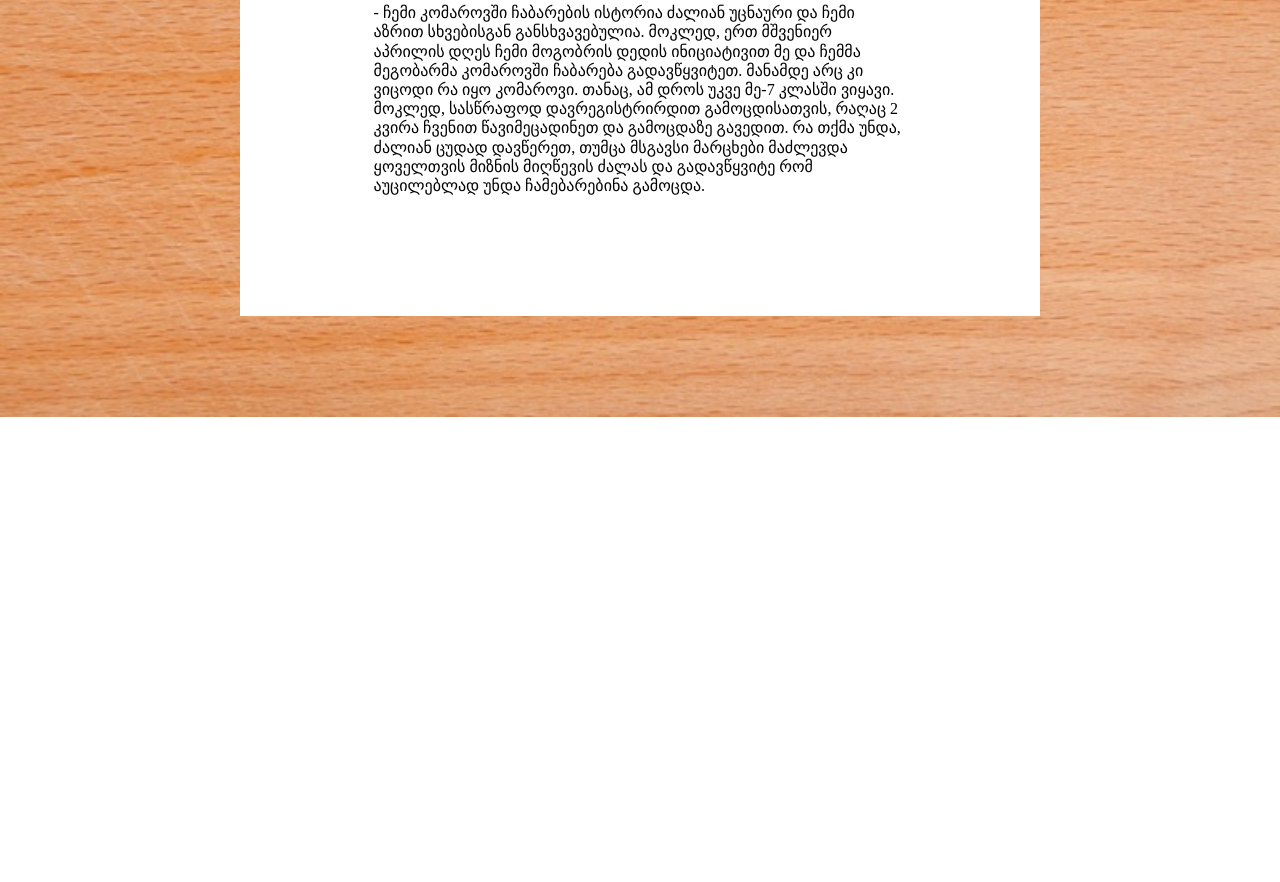
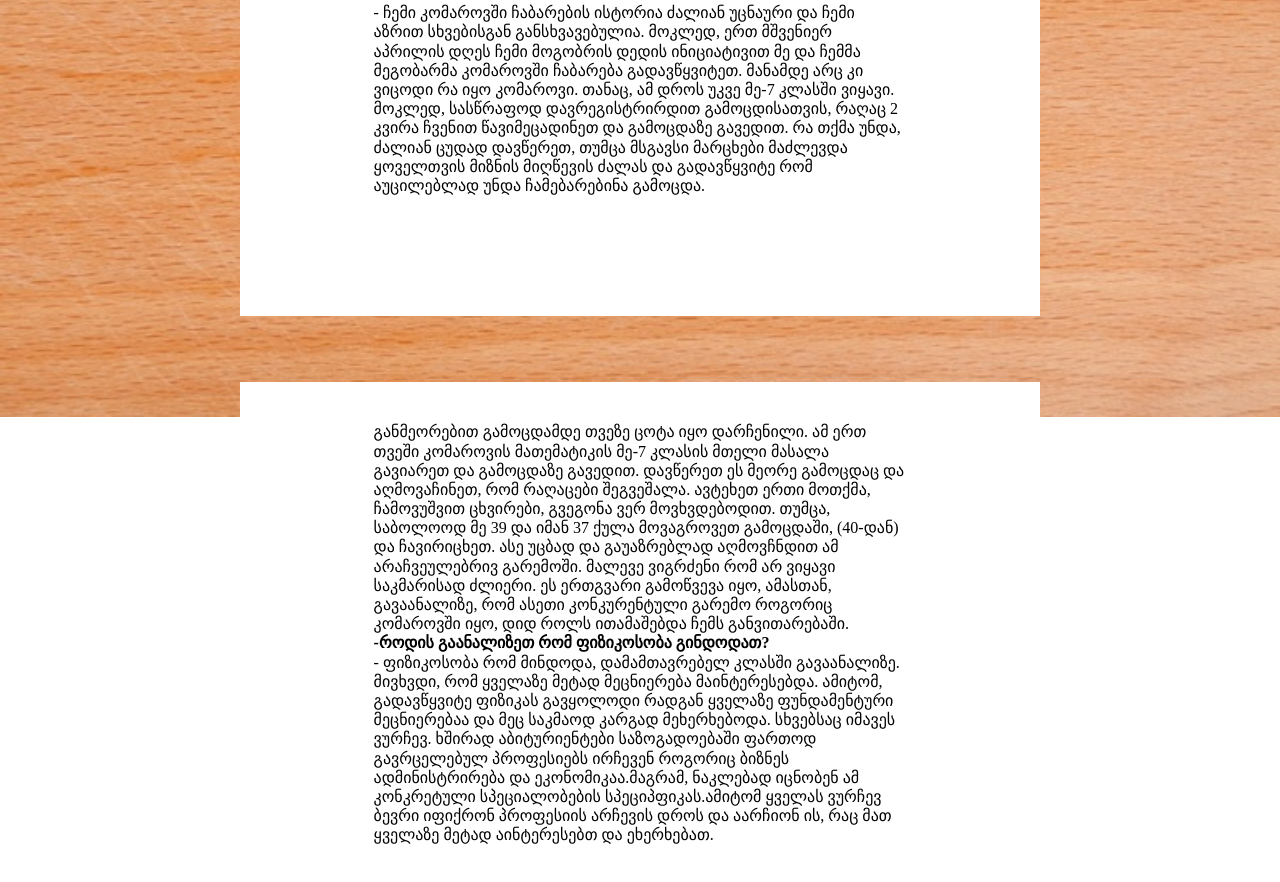
Before and after one commit to luka199199/luka199199.github.io, a plain HTML site: page interview.html in a window 1280 px wide. Shown: the part 863-1745 px from the top of the page. Before the commit the page ends 1280 px from the top, so only its background shows below. Drawn offline with Linux system fonts and the light colour scheme.

Commit message:
Update interview.html

```diff
--- a/interview.html
+++ b/interview.html
@@ -57,6 +57,13 @@
     თუმცა მსგავსი მარცხები მაძლევდა ყოველთვის მიზნის მიღწევის ძალას და გადავწყვიტე რომ აუცილებლად უნდა ჩამებარებინა გამოცდა.
   </p>
      </div>
+     <div class="paper">
+       <p class="par">განმეორებით გამოცდამდე თვეზე ცოტა იყო დარჩენილი. ამ ერთ თვეში კომაროვის მათემატიკის მე-7 კლასის  მთელი  მასალა გავიარეთ და გამოცდაზე გავედით. დავწერეთ ეს მეორე გამოცდაც და აღმოვაჩინეთ, რომ რაღაცები შეგვეშალა. ავტეხეთ ერთი მოთქმა,
+ჩამოვუშვით ცხვირები, გვეგონა ვერ მოვხვდებოდით. თუმცა, საბოლოოდ მე 39 და იმან 37 ქულა მოვაგროვეთ გამოცდაში, (40-დან) და ჩავირიცხეთ. ასე უცბად და გაუაზრებლად აღმოვჩნდით ამ არაჩვეულებრივ გარემოში. მალევე ვიგრძენი რომ არ ვიყავი საკმარისად ძლიერი. ეს ერთგვარი გამოწვევა იყო, ამასთან, გავაანალიზე, რომ ასეთი კონკურენტული გარემო როგორიც კომაროვში იყო, დიდ როლს ითამაშებდა ჩემს განვითარებაში.
+      </p>
+      <p class="par bol">-როდის გაანალიზეთ რომ ფიზიკოსობა გინდოდათ?
+</p><p class="par">- ფიზიკოსობა რომ მინდოდა,  დამამთავრებელ კლასში გავაანალიზე. მივხვდი, რომ ყველაზე მეტად მეცნიერება მაინტერესებდა. ამიტომ, გადავწყვიტე ფიზიკას გავყოლოდი რადგან ყველაზე ფუნდამენტური მეცნიერებაა და მეც საკმაოდ კარგად მეხერხებოდა. სხვებსაც იმავეს ვურჩევ. ხშირად აბიტურიენტები საზოგადოებაში ფართოდ გავრცელებულ პროფესიებს ირჩევენ როგორიც ბიზნეს ადმინისტრირება და ეკონომიკაა.მაგრამ, ნაკლებად იცნობენ ამ კონკრეტული სპეციალობების სპეციპფიკას.ამიტომ ყველას ვურჩევ ბევრი იფიქრონ პროფესიის არჩევის დროს და აარჩიონ ის, რაც მათ ყველაზე მეტად აინტერესებთ და ეხერხებათ.</p>
+     </div>
       <script>
 function openNav() {
   document.getElementById("myNav").style.width = "100%";
```
